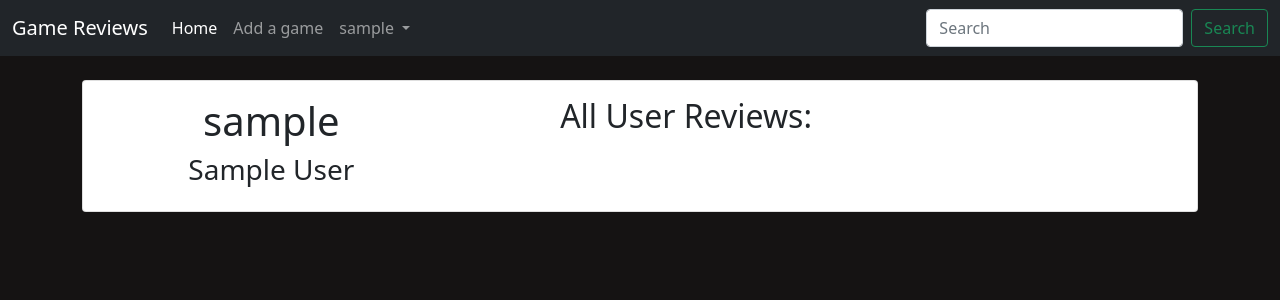
After one commit to Numulix/django-game-reviews, a Django app: page /profile/ in a window 1280 px wide. The commit adds this page. Shown: the top 300 px of the page. Run offline with Django 3.2, Linux system fonts and the light colour scheme; the visitor is signed in with stand-in values (Sample User, id 1); data comes from the database, SQL or seed files in the repository; data that the repository does not hold is empty.

Commit message:
Added a profile page with all listed reviews and their links

```diff
--- a/gamereviews/accounts/urls.py
+++ b/gamereviews/accounts/urls.py
@@ -6,5 +6,5 @@ app_name = 'accounts'
 urlpatterns = [
     path('register/', views.register, name='register'),
     path('login/', views.login_user, name='login_user'),
-    path('logout/', views.logout_user, name='logout_user')
+    path('logout/', views.logout_user, name='logout_user'),
 ]
--- a/gamereviews/main/models.py
+++ b/gamereviews/main/models.py
@@ -22,3 +22,6 @@ class Review(models.Model):
 
     def __str__(self):
         return self.user.username
+
+    def get_game(self):
+        return self.game
--- a/gamereviews/main/templates/main/base.html
+++ b/gamereviews/main/templates/main/base.html
@@ -34,7 +34,7 @@
                 {{ user.username }}
               </a>
               <div class="dropdown-menu" aria-labelledby="navbarDropdown">
-                <a href="#" class="dropdown-item">My Profile</a>
+                <a href="{% url 'main:my_profile' %}" class="dropdown-item">My Profile</a>
                 <div class="dropdown-divider"></div>
                 <a href="{% url 'accounts:logout_user' %}" class="dropdown-item">Logout</a>
               </div>
--- /dev/null
+++ b/gamereviews/main/templates/main/profile.html
@@ -0,0 +1,34 @@
+{% extends 'main/base.html' %}
+
+{% block content %}
+
+<br>
+<div class="container">
+    <div class="card">
+        <div class="card-body">
+            <div class="row">
+                <div class="col-md-4">
+                    <h1 class="text-center">{{ user_profile.username }}</h1>
+                    <h3 class="text-center">{{ user_profile.first_name }} {{ user_profile.last_name }}</h3>
+                </div>
+                <div class="col-md-5">
+                    <h2 class="text-center">All User Reviews:</h2>
+                    <br>
+                    {% for review in reviews %}
+                    <div class="card">
+                        <div class="card-body">
+                            <div class="class-md-4">
+                                <h4><a href="{% url 'main:detail' review.get_game.id %}">{{ review.get_game.name }}</a></h4>
+                                <p>{{ review.comment }}</p>
+                            </div>
+                        </div>
+                    </div>
+                    <br>
+                    {% endfor %}
+                </div>
+            </div>
+        </div>
+    </div>
+</div>
+
+{% endblock %}
--- a/gamereviews/main/urls.py
+++ b/gamereviews/main/urls.py
@@ -11,5 +11,6 @@ urlpatterns = [
     path('deletegame/<int:id>/', views.delete_game, name='delete_game'),
     path('addreview/<int:id>/', views.add_review, name='add_review'),
     path('editreview/<int:id_game>/<int:id_review>/', views.edit_review, name='edit_review'),
-    path('deletereview/<int:id_game>/<int:id_review>/', views.delete_review, name='delete_review')
+    path('deletereview/<int:id_game>/<int:id_review>/', views.delete_review, name='delete_review'),
+    path('profile/', views.my_profile, name='my_profile')
 ]
--- a/gamereviews/main/views.py
+++ b/gamereviews/main/views.py
@@ -128,8 +128,17 @@ def delete_review(request, id_game, id_review):
         game = Game.objects.get(id=id_game)
         review = Review.objects.get(game=game, id=id_review)
 
-        if request.user == review.user:
+        if request.user == review.user or request.user.is_superuser:
             review.delete()
         return redirect('main:detail', id_game)
     else:
         return redirect('accounts:login_user')
+
+def my_profile(request):
+    if request.user.is_authenticated:
+        user_profile = User.objects.get(pk=request.user.id)
+        reviews = Review.objects.filter(user=user_profile)
+
+        return render(request, 'main/profile.html', { 'user_profile': user_profile, 'reviews': reviews })
+    else:
+        return redirect('accounts:login_user')
```
